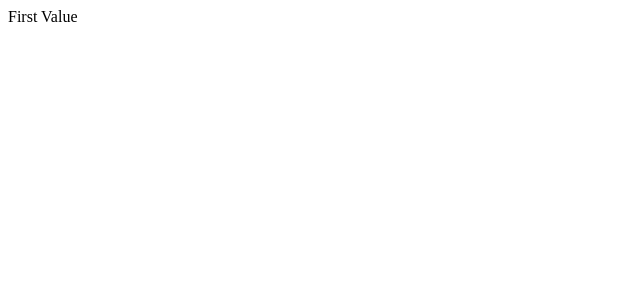
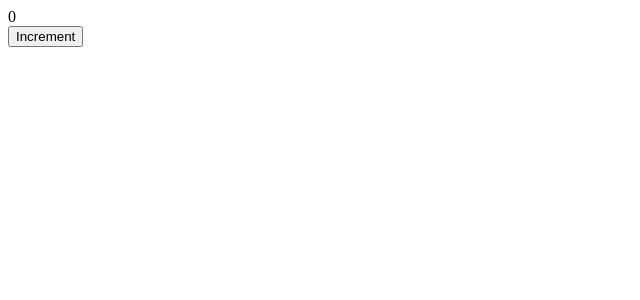
Before and after one commit to EmircanKoc1/angular-component-lifecycles, an Angular app: page / in a window 1280 px wide. Shown: the top 300 px of the page, without its empty margins (0-640 px from the left). Built offline with nearby package versions, Linux system fonts and the light colour scheme.

Commit message:
The ngDoCheck example has been added

```diff
--- a/src/app/app.component.html
+++ b/src/app/app.component.html
@@ -1,3 +1,5 @@
 <!-- <on-changes-example data="hello world"></on-changes-example> -->
 
-<on-init-example></on-init-example>
+<!-- <on-init-example></on-init-example> -->
+
+<do-check-example></do-check-example>
--- a/src/app/app.component.ts
+++ b/src/app/app.component.ts
@@ -2,6 +2,7 @@ import { Component } from '@angular/core';
 import { RouterOutlet } from '@angular/router';
 import { ExampleComponent as ngOnChangesExampleComponet } from './components/onChanges/example/example.component';
 import { ExampleComponent as ngOnInitExampleComponent } from './components/ngOnInit/example/example.component';
+import { ExampleComponent as ngDoCheckExampleComponent } from './components/ngDoCheck/example/example.component';
 
 @Component({
   selector: 'app-root',
@@ -12,6 +13,7 @@ import { ExampleComponent as ngOnInitExampleComponent } from './components/ngOnI
     RouterOutlet,
     ngOnChangesExampleComponet,
     ngOnInitExampleComponent,
+    ngDoCheckExampleComponent
   ],
 })
 export class AppComponent {
--- a/src/app/components/ngDoCheck/example/example.component.html
+++ b/src/app/components/ngDoCheck/example/example.component.html
@@ -1 +1,6 @@
-<p>example works!</p>
+
+{{number}}
+<br>
+
+
+<button (click)="incrementNumber()">Increment</button>
--- a/src/app/components/ngDoCheck/example/example.component.ts
+++ b/src/app/components/ngDoCheck/example/example.component.ts
@@ -1,4 +1,4 @@
-import { Component } from '@angular/core';
+import { Component, DoCheck } from '@angular/core';
 
 @Component({
   selector: 'do-check-example',
@@ -7,6 +7,17 @@ import { Component } from '@angular/core';
   templateUrl: './example.component.html',
   styleUrl: './example.component.scss'
 })
-export class ExampleComponent {
+export class ExampleComponent
+  implements DoCheck {
+
+  number: number = 0;
+
+  incrementNumber() {
+    this.number++;
+  }
+
+  ngDoCheck(): void {
+    console.log(this.number);
+  }
 
 }
```
